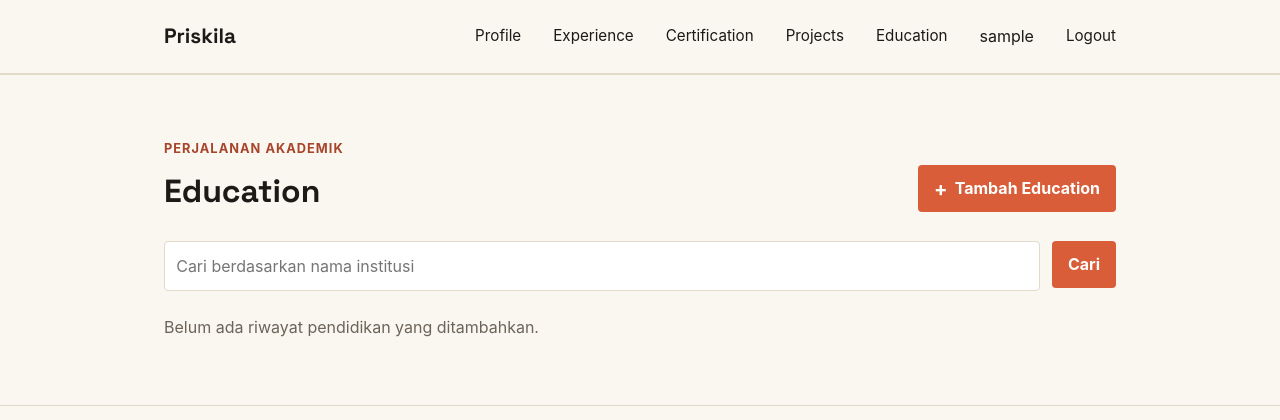
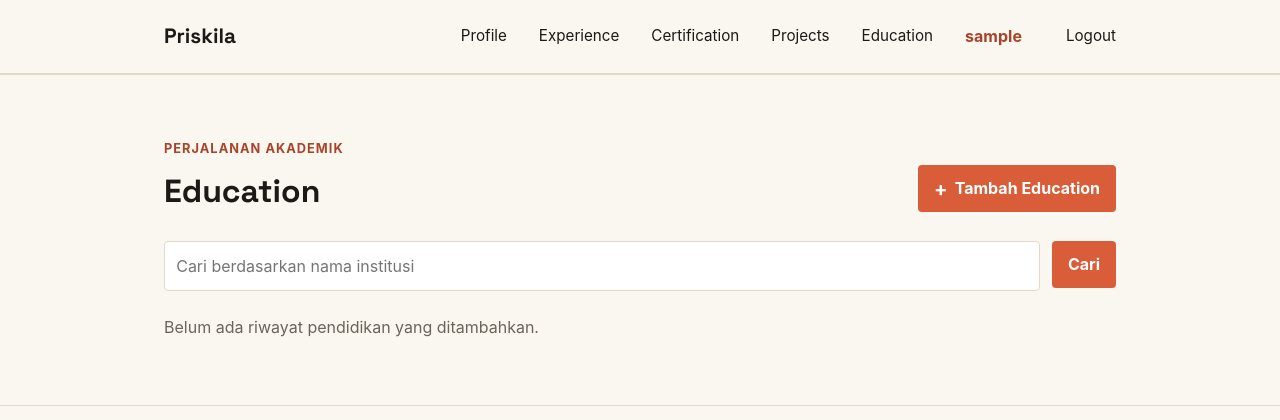
Before and after one commit to priskilaabigail-pixel/myportofolio, a Django app: page /education/ in a window 1280 px wide. Shown: the top 420 px of the page. Run offline with Django 5.2, Linux system fonts and the light colour scheme; the visitor is signed in with stand-in values (Sample User, id 1); data that the repository does not hold is empty.

Commit message:
Menambahkan last_login di login_user dan show_main

```diff
--- a/main/views.py
+++ b/main/views.py
@@ -1,3 +1,4 @@
+import datetime
 from main.models import Experience, Mahasiswa, Certification, Project, Education
 from django.contrib import messages
 from django.core import serializers
@@ -11,6 +12,7 @@ from django.urls import reverse
 
 def show_main(request):
     mahasiswa_list = Mahasiswa.objects.all()
+    last_login = request.COOKIES.get('last_login', 'Belum ada sesi login / Cookie tidak ditemukan')
     context = {
         "name": "Priskila",
         "npm": "2506590252",
@@ -21,6 +23,7 @@ def show_main(request):
             "more than deadlines and doomscrolls."
         ),
         "mahasiswa_list": mahasiswa_list,
+        "last_login": last_login,
     }
     return render(request, "index.html", context)
 
@@ -180,8 +183,11 @@ def login_user(request):
     form = AuthenticationForm(request, data=request.POST or None)
 
     if request.method == "POST" and form.is_valid():
-        login(request, form.get_user())
-        return redirect("main:show_main")
+        user = form.get_user()
+        login(request, user)
+        response = redirect("main:show_main")
+        response.set_cookie('last_login', datetime.datetime.now().strftime('%Y-%m-%d %H:%M:%S'))
+        return response
 
     context = {
         "name": "Burhan",
--- a/static/css/style.css
+++ b/static/css/style.css
@@ -63,6 +63,12 @@ h1,
   color: var(--ink);
   text-decoration: none;
   font-size: 0.95rem;
+}
+
+.nav-user {
+  font-weight: bold; /* Membuat teks menjadi tebal */
+  margin-right: 12px; /* Memberi jarak ke elemen Logout di sebelahnya */
+  color: var(--accent-dark);
 }
 
 .hero {
--- a/templates/base.html
+++ b/templates/base.html
@@ -26,7 +26,7 @@
         <a href="{% url 'main:show_projects' %}">Projects</a>
         <a href="{% url 'main:show_education' %}">Education</a>
         {% if user.is_authenticated %}
-        <span class="nav-user">{{ user.username }}</span>
+        <span class="nav-user"> {{ user.username }} </span>
         <a href="{% url 'main:logout' %}">Logout</a>
         {% else %}
         <a href="{% url 'main:login' %}">Login</a>
```
Lines whose indentation alone changed are shown as unchanged.
